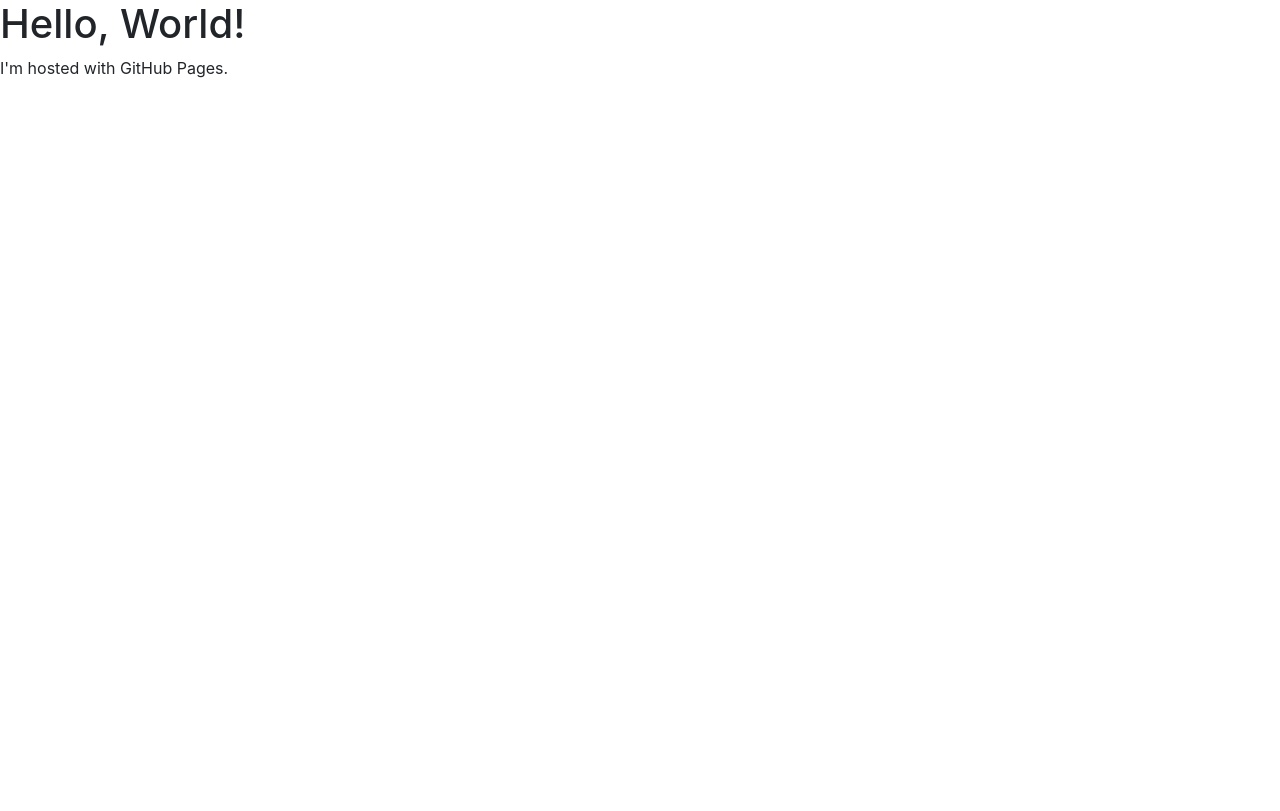
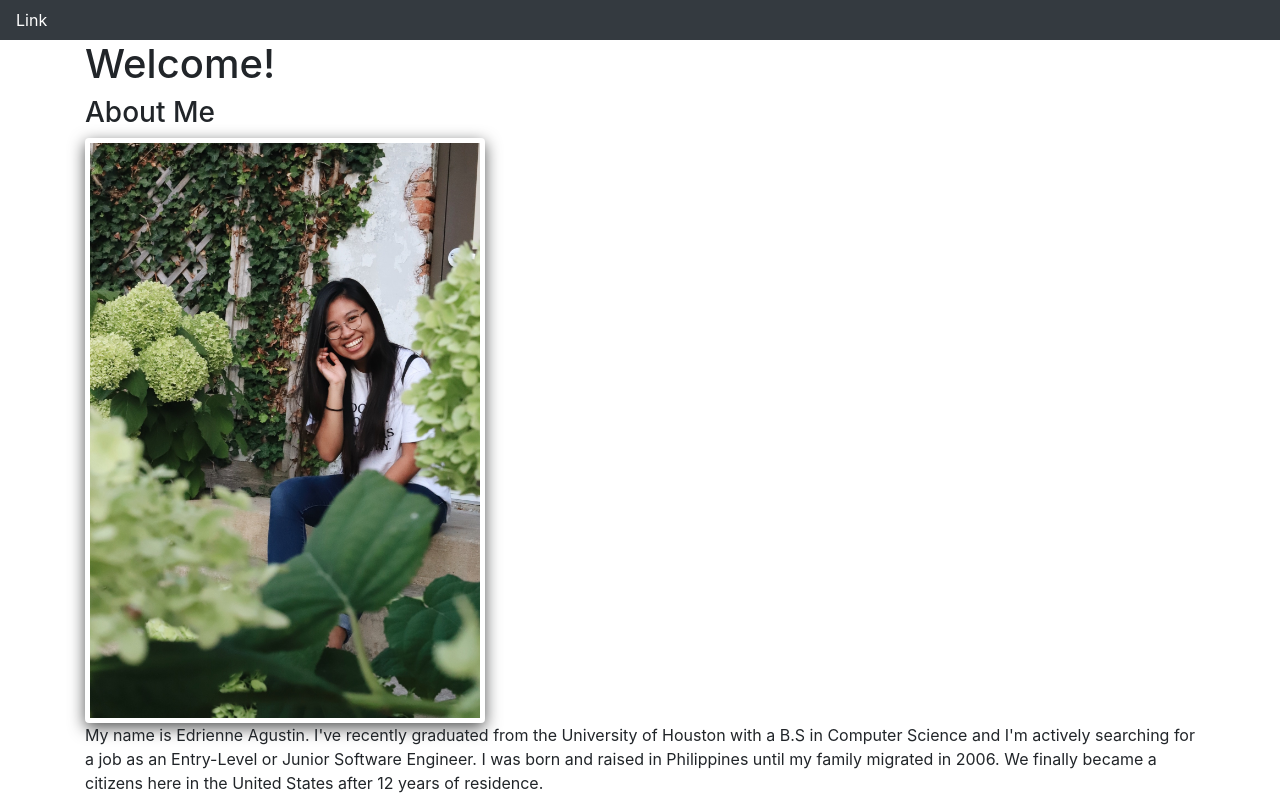
Before and after one commit to eagust/eagust.github.io, a plain HTML site: page index.html in a window 1280 px wide. Drawn offline with nearby package versions, Linux system fonts and the light colour scheme.

Commit message:
init and update

```diff
--- /dev/null
+++ b/css/style.css
@@ -0,0 +1,16 @@
+body, nav {
+  box-shadow: 0 0.3em 1em #535454;
+}
+.left-half {
+  background-color: #ff9e2c;
+  position: absolute;
+  left: 0px;
+  width: 50%;
+}
+
+.right-half {
+  background-color: #b6701e;
+  position: absolute;
+  right: 0px;
+  width: 50%;
+}
--- a/index.html
+++ b/index.html
@@ -5,18 +5,56 @@
     <!-- Required meta tags -->
     <meta charset="utf-8">
     <meta name="viewport" content="width=device-width, initial-scale=1, shrink-to-fit=no">
+    <meta http-equiv="X-UA-Compatible" content="IE=edge,chrome=1" />
 
     <!-- Bootstrap CSS -->
     <link rel="stylesheet" href="https://stackpath.bootstrapcdn.com/bootstrap/4.3.1/css/bootstrap.min.css" integrity="sha384-ggOyR0iXCbMQv3Xipma34MD+dH/1fQ784/j6cY/iJTQUOhcWr7x9JvoRxT2MZw1T" crossorigin="anonymous">
+    <!-- My CSS -->
+    <link rel="my-stylesheet" href="css/style.css" type="text/css" />
 
-    <title>Welcome to Edrienne's Site!</title>
+    <title>Edrienne Agustin - Recent UofH Graduate</title>
   </head>
+  <!-- STYLE
+  <style>
+  .left-half {
+    background-color: #ff9e2c;
+    position: absolute;
+    left: 0px;
+    width: 50%;
+  }
+
+  .right-half {
+    background-color: #b6701e;
+    position: absolute;
+    right: 0px;
+    width: 50%;
+  }
+  </style>
+-->
   <!-- BODY -->
   <body>
-    <div>
-      <h1> Hello, World!</h1>
-      <p>I'm hosted with GitHub Pages.</p>
-    </div>
+    <nav class="navbar navbar-dark bg-dark">
+      <div>
+        <a style="color:white">Link</a>
+      </div>
+    </nav>
+    <section class="container">
+      <div id="about-wrap">
+        <div class="left-half">
+          <h1> Welcome!</h1>
+          <h3>About Me</h3>
+          <img alt="Edrienne Image" src="images/selfpic1.jpg" style="border-radius: 4px; padding: 5px; width: 400px; box-shadow: 0 0.3em 1em #535454;" />
+        </div>
+        <div class="right-half">
+          <p>
+            My name is Edrienne Agustin. I've recently graduated from the University of Houston
+            with a B.S in Computer Science and I'm actively searching for a job as an Entry-Level or
+            Junior Software Engineer. I was born and raised in Philippines until my family migrated in 2006.
+            We finally became a citizens here in the United States after 12 years of residence.
+          </p>
+        </div>
+      </div>
+    </section>
 
     <!-- Optional JavaScript -->
     <!-- jQuery first, then Popper.js, then Bootstrap JS -->
```
Also changed, not shown: images/selfpic1.jpg (added).
